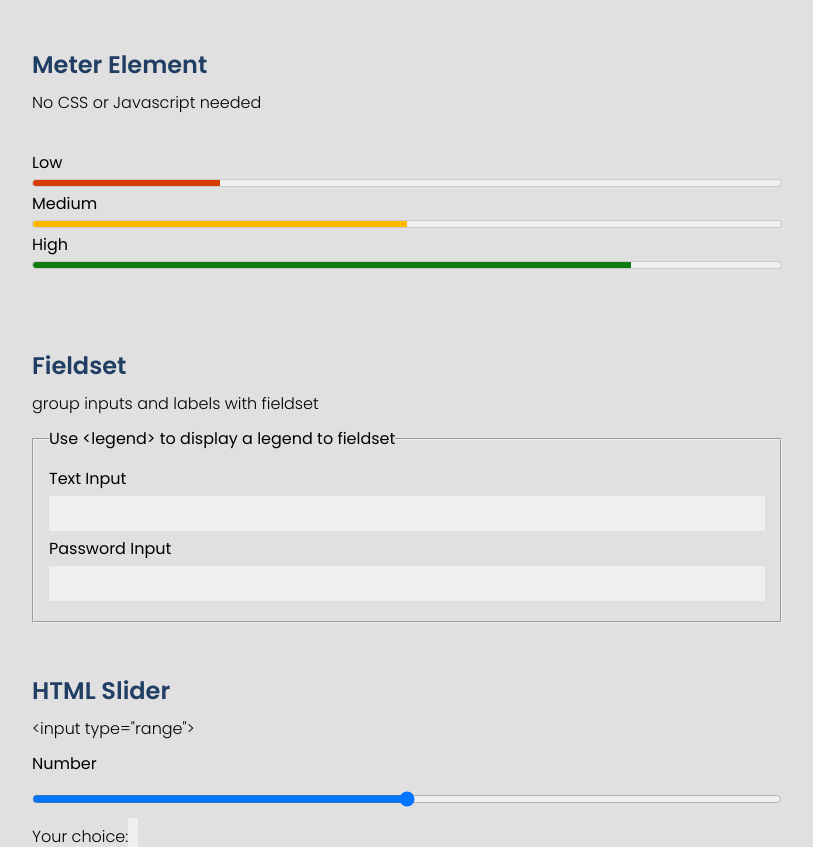
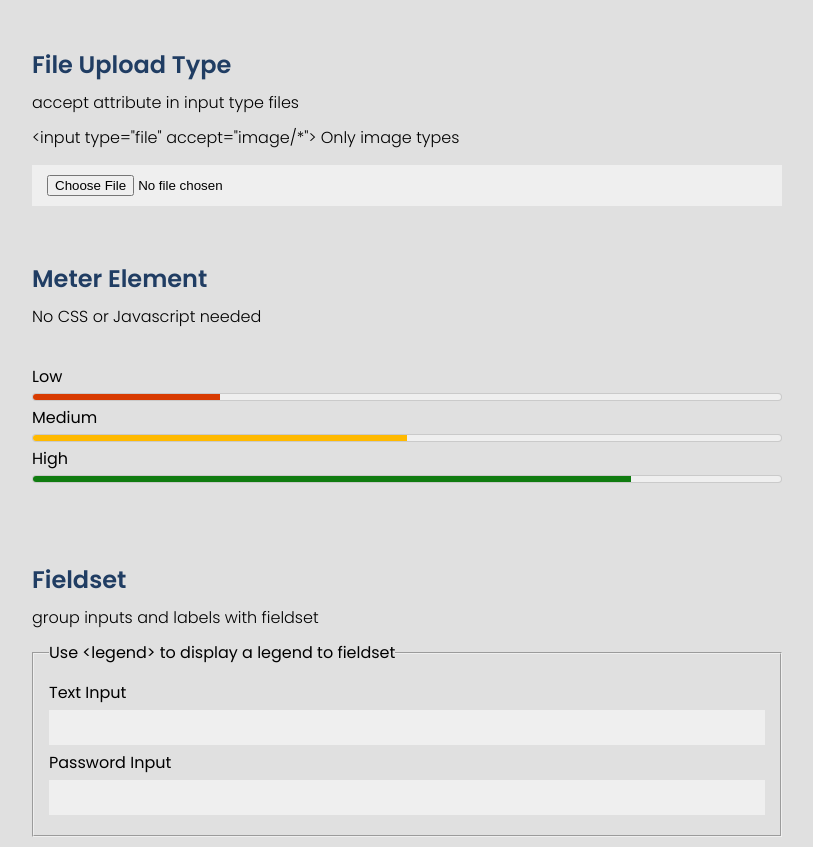
Before and after one commit to mayronH/HTML-Reminders, a plain HTML site: page index.html in a window 1280 px wide. Shown: the part 1675-2522 px from the top of the page, without its empty margins (233-1046 px from the left). Drawn offline with Linux system fonts and the light colour scheme.

Commit message:
file upload type

```diff
--- a/index.html
+++ b/index.html
@@ -99,6 +99,14 @@
             </section>
 
             <section class="row">
+                <h2 class="title">File Upload Type</h2>
+                <p>accept attribute in input type files</p>
+                <p>&lt;input type="file" accept="image/*"&gt; Only image types</p>
+
+                <input type="file" name="image" accept="image/*">
+            </section>
+
+            <section class="row">
                 <h2 class="title">Meter Element</h2>
                 <p>No CSS or Javascript needed</p>
                 <div class="row">
```
